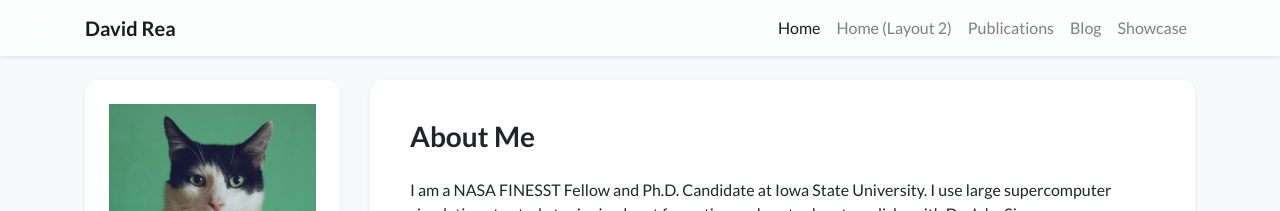
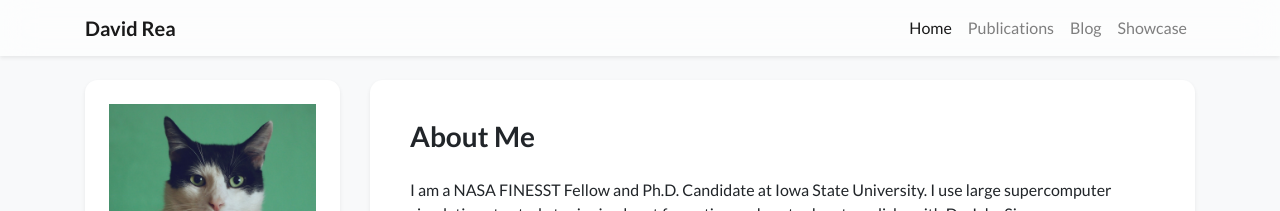
Before and after one commit to david-rea/david-rea.github.io, a Jekyll site: the page built from index.html, in a window 1280 px wide. Shown: the top 211 px of the page. Built offline with Jekyll 4.4.1, drawn with Linux system fonts in a browser that asks for light colours; nearby versions of some CDN libraries; a style sheet for code colours, icons or effects is not loaded.

Commit message:
Remove duplicate Home entry from navigation
Removed duplicate Home entry for Layout 2.

```diff
--- a/_data/navigation.yml
+++ b/_data/navigation.yml
@@ -3,8 +3,6 @@ pages:
 #       For example, the `navbar_title` field in `showcase.html` is "Showcase" and the `name` field here should also be "Showcase"
 - name: Home
   url: /
-- name: Home (Layout 2)
-  url: /index_layout2
 - name: Publications
   url: /publications
 - name: Blog
```
